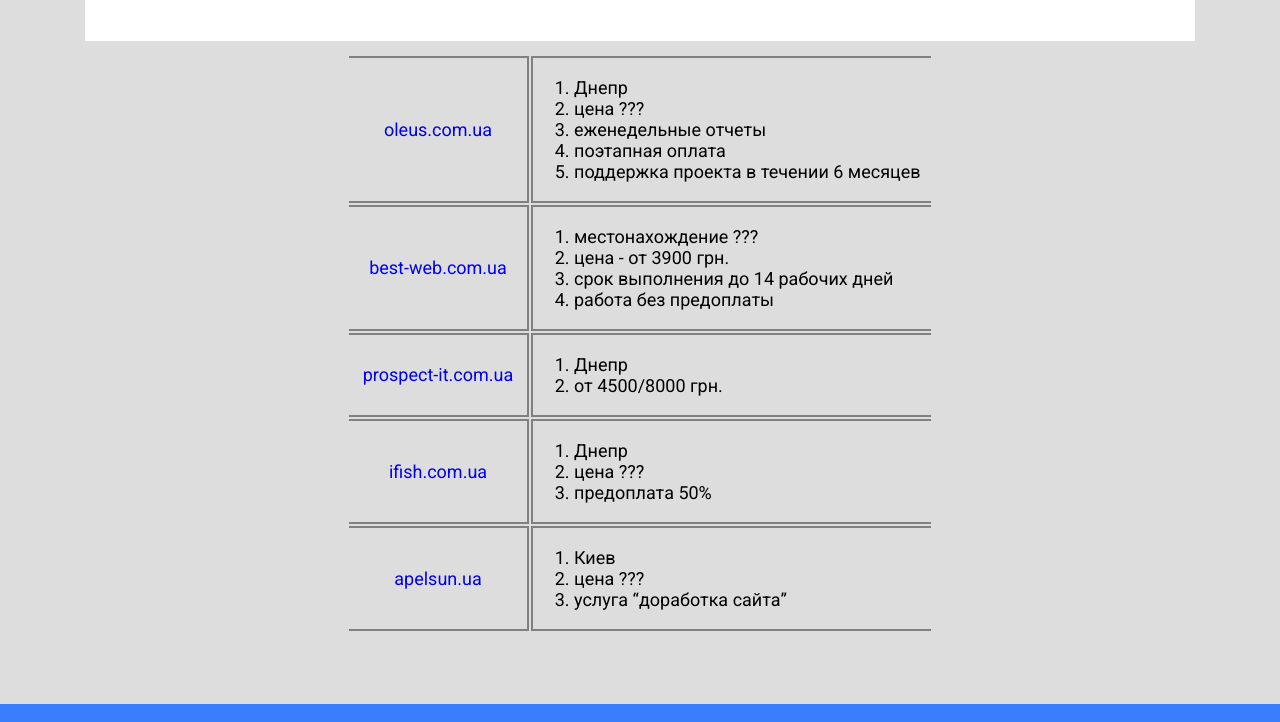
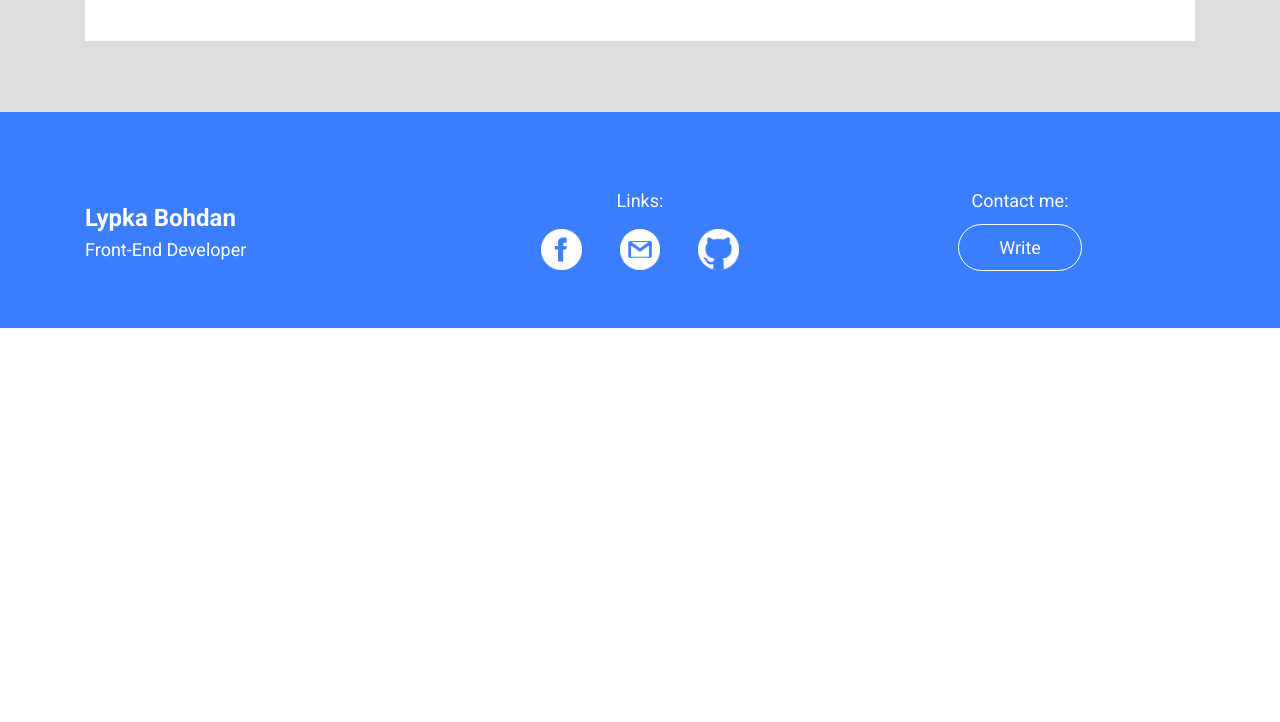
Before and after one commit to LypkaB/LypkaB.github.io, a plain HTML site: page index.html in a window 1280 px wide. Shown: the part 958-1680 px from the top of the page. After the commit the page ends 1286 px from the top, so only its background shows below. Drawn offline with Linux system fonts and the light colour scheme.

Commit message:
Link icons fixed

```diff
--- a/index.html
+++ b/index.html
@@ -68,72 +68,6 @@
                 </div>
             </div>
         </div>
-        <div class="list-container">
-            <table>
-                <tr>
-                    <td class="right-col">
-                        <a target="_blank" href="https://oleus.com.ua">oleus.com.ua</a>
-                    </td>
-                    <td class="left-col">
-                        <ol>
-                            <li>Днепр</li>
-                            <li>цена ???</li>
-                            <li>еженедельные отчеты</li>
-                            <li>поэтапная оплата</li>
-                            <li>поддержка проекта в течении 6 месяцев</li>
-                        </ol>
-                    </td>
-                </tr>
-                <tr>
-                    <td class="right-col">
-                        <a target="_blank" href="https://best-web.com.ua">best-web.com.ua</a>
-                    </td>
-                    <td class="left-col">
-                        <ol>
-                            <li>местонахождение ???</li>
-                            <li>цена - от 3900 грн.</li>
-                            <li>срок выполнения до 14 рабочих дней</li>
-                            <li>работа без предоплаты</li>
-                        </ol>
-                    </td>
-                </tr>
-                <tr>
-                    <td class="right-col">
-                        <a target="_blank" href="https://prospect-it.com.ua">prospect-it.com.ua</a>
-                    </td>
-                    <td class="left-col">
-                        <ol>
-                            <li>Днепр</li>
-                            <li>от 4500/8000 грн.</li>
-                        </ol>
-                    </td>
-                </tr>
-                <tr>
-                    <td class="right-col">
-                        <a target="_blank" href="https://ifish.com.ua">ifish.com.ua</a>
-                    </td>
-                    <td class="left-col">
-                        <ol>
-                            <li>Днепр</li>
-                            <li>цена ???</li>
-                            <li>предоплата 50%</li>
-                        </ol>
-                    </td>
-                </tr>
-                <tr>
-                    <td class="right-col">
-                        <a target="_blank" href="https://apelsun.ua">apelsun.ua</a>
-                    </td>
-                    <td class="left-col">
-                        <ol>
-                            <li>Киев</li>
-                            <li>цена ???</li>
-                            <li>услуга “доработка сайта”</li>
-                        </ol>
-                    </td>
-                </tr>
-            </table>
-        </div>
     </section>
 
     <footer>
@@ -148,13 +82,12 @@
                         <p>Links:</p>
                         <a title="Facebook" class="wow bounceInDown" data-wow-delay="0.1s"
                            href="https://www.facebook.com/profile.php?id=100001901296149">
-                            <img src="portfolio/img/socials/facebook-logotype.png"
-                                 height="40" width="40" alt="Facebook"></a>
+                            <img class="link-icon" src="portfolio/img/socials/facebook-logotype.png" alt="Facebook"></a>
                         <a title="Gmail" class="wow bounceInDown" data-wow-delay="0.2s"
                            href="https://mail.google.com/mail/u/0/?view=cm&fs=1&tf=1&source=mailto&to=+lypka.bohdan@gmail.com">
-                            <img src="portfolio/img/socials/gmail-logotype.png" height="40" width="40" alt="Gmail"></a>
+                            <img src="portfolio/img/socials/gmail-logotype.png" class="link-icon" alt="Gmail"></a>
                         <a title="GitHub" class="wow bounceInDown" data-wow-delay="0.3s" href="https://github.com/LypkaB">
-                            <img src="portfolio/img/socials/github-logotype.png" height="40" width="40" alt="GitHub"></a>
+                            <img src="portfolio/img/socials/github-logotype.png" class="link-icon" alt="GitHub"></a>
                     </div>
                 </div>
                 <div class="col-md-4">
--- a/portfolio/css/style.css
+++ b/portfolio/css/style.css
@@ -124,31 +124,6 @@
     text-decoration: underline;
 }
 
-.list-container {
-    margin-top: 1%;
-    display: flex;
-    justify-content: center;
-}
-
-.list-container a {
-    text-decoration: none;
-}
-
-.right-col {
-    width: 180px;
-    text-align: center;
-    border-top: 2px solid gray;
-    border-right: 2px solid gray;
-    border-bottom: 2px solid gray;
-}
-
-.left-col {
-    width: 400px;
-    border-top: 2px solid gray;
-    border-bottom: 2px solid gray;
-    border-left: 2px solid gray;
-}
-
 /* Footer */
 footer {
     background-color: #3a7dfd;
@@ -168,6 +143,11 @@
 
 .social-block {
     text-align: center;
+}
+
+.link-icon {
+    width: 85%;
+    height: 85%;
 }
 
 .social-block a {
```
